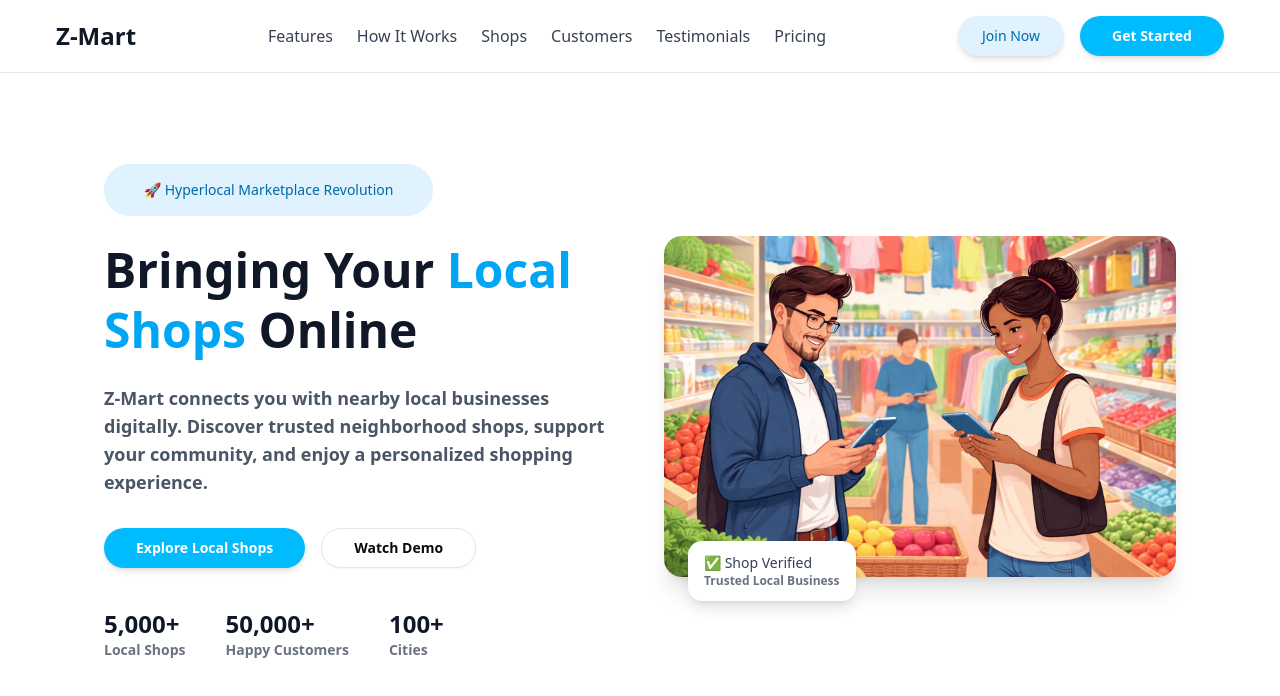
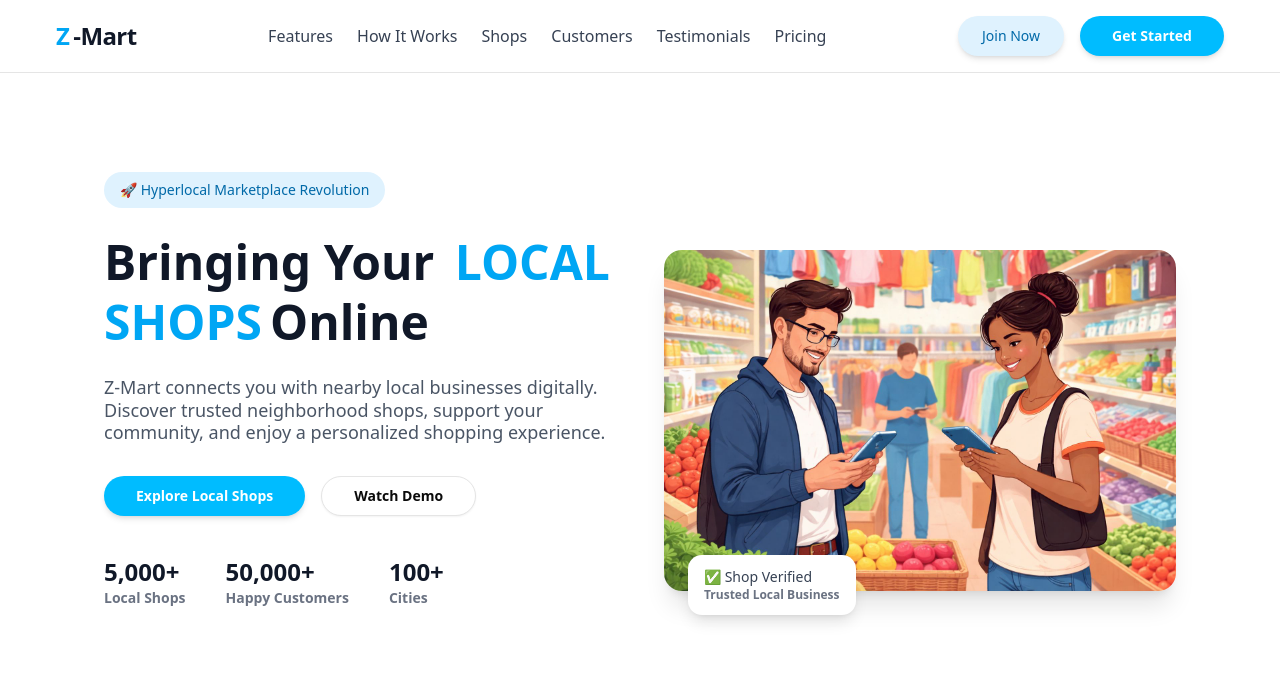
Before and after one commit to mdzeyad29/MarketPlace, a Next.js app: page /heroSection in a window 1280 px wide. Shown: the top 696 px of the page. Built offline with nearby package versions, Linux system fonts and the light colour scheme.

Commit message:
landing hero  section improve

```diff
--- a/app/component/landing/Navbar.tsx
+++ b/app/component/landing/Navbar.tsx
@@ -1,4 +1,5 @@
 import { Button } from "@/components/ui/button";
+import { Logo } from "@/components/ui/logo";
 import Link from "next/link";
 
 const Navbar = () => {
@@ -8,9 +9,7 @@ const Navbar = () => {
       <div className="flex items-center justify-between px-14 py-4 sticky top-0 z-50">
 
         {/* Left - Logo */}
-        <div className="text-2xl font-bold text-gray-900">
-          <Link href="/">Z-Mart</Link>
-        </div>
+        <Logo />
 
         {/* Center - Navigation Links */}
         <ul className="hidden md:flex items-center gap-6 text-sm  text-gray-600 px-10">
--- a/components/landing/hero.tsx
+++ b/components/landing/hero.tsx
@@ -1,29 +1,30 @@
 import Image from "next/image";
 import Link from "next/link";
 import { Button } from "@/components/ui/button";
+import { HighlightText } from "../ui/highlight-text";
+import { BadgePill } from "../ui/badgePill";
 
 const Hero = () => {
   return (
-    <section className="relative bg-white p-14 lg:p-20">
+    <section className="relative bg-white  lg:p-20">
       <div className="px-6">
         <div className="grid items-center gap-12 lg:grid-cols-2">
 
           {/* LEFT CONTENT */}
-          <div className="text-center lg:text-left lg:max-w-xl">
+          <div className="text-center lg:text-left lg:max-w-xl sm:pb-20">
             {/* Badge */}
-            <span className="inline-flex items-center rounded-full bg-sky-100 px-10  py-4 text-sm font-medium text-sky-700">
-              🚀 Hyperlocal Marketplace Revolution
-            </span>
+            <BadgePill >🚀 Hyperlocal Marketplace Revolution</BadgePill>
 
             {/* Heading */}
             <h1 className="mt-6 text-4xl font-extrabold leading-tight text-gray-900 sm:text-5xl md:text-6xl lg:text-5xl gap-2">
               Bringing Your{" "}
-              <span className="text-sky-500">Local Shops</span>{" "}
+              <HighlightText>Local Shops</HighlightText>
               Online
             </h1>
 
             {/* Description */}
-            <p className="mt-6 max-w-xl text-lg text-gray-600">
+             <p className="mt-6 text-lg font-medium leading-tight text-gray-600 sm:text-5xl md:text-lg lg:text-lg gap-2">
+            {/* <p className="mt-6 max-w-xl text-lg text-gray-600  md:flex md:items-center md:gap-4 md:text-left"> */}
               Z-Mart connects you with nearby local businesses digitally.
               Discover trusted neighborhood shops, support your community,
               and enjoy a personalized shopping experience.
--- /dev/null
+++ b/components/ui/badgePill.tsx
@@ -0,0 +1,28 @@
+import * as React from "react"
+import { cn } from "@/lib/utils"
+
+export interface BadgePillProps
+  extends React.HTMLAttributes<HTMLSpanElement> {}
+
+const BadgePill = React.forwardRef<
+  HTMLSpanElement,
+  BadgePillProps
+>(({ className, children, ...props }, ref) => (
+  <span
+    ref={ref}
+    className={cn(
+      "inline-flex items-center rounded-full",
+      "px-4 py-2 text-sm font-medium",
+      "bg-sky-100 text-sky-700",
+      "dark:bg-sky-900/30 dark:text-sky-300",
+      className
+    )}
+    {...props}
+  >
+    {children}
+  </span>
+))
+
+BadgePill.displayName = "BadgePill"
+
+export { BadgePill }
--- /dev/null
+++ b/components/ui/highlight-text.tsx
@@ -0,0 +1,23 @@
+import * as React from "react"
+import { cn } from "@/lib/utils"
+
+export interface HighlightTextProps
+  extends React.HTMLAttributes<HTMLSpanElement> {}
+
+const HighlightText = React.forwardRef<
+  HTMLSpanElement,
+  HighlightTextProps
+>(({ className, ...props }, ref) => (
+  <span
+    ref={ref}
+    className={cn(
+      "font-semibold text-sky-500  uppercase px-2 py-1  font-extrabold  ",
+      className
+    )}
+    {...props}
+  />
+))
+
+HighlightText.displayName = "HighlightText"
+
+export { HighlightText }
--- /dev/null
+++ b/components/ui/logo.tsx
@@ -0,0 +1,23 @@
+import Link from "next/link"
+import { cn } from "@/lib/utils"
+
+interface LogoProps {
+  className?: string
+}
+
+export function Logo({ className }: LogoProps) {
+  return (
+    <Link
+      href="/"
+      className={cn(
+        "flex items-center font-bold tracking-tight",
+        "text-lg sm:text-xl md:text-2xl",
+        "whitespace-nowrap",
+        className
+      )}
+    >
+      <span className="text-sky-500">Z</span>
+<span className="ml-1 text-gray-900 dark:text-gray-100">-Mart</span>
+    </Link>
+  )
+}
```
